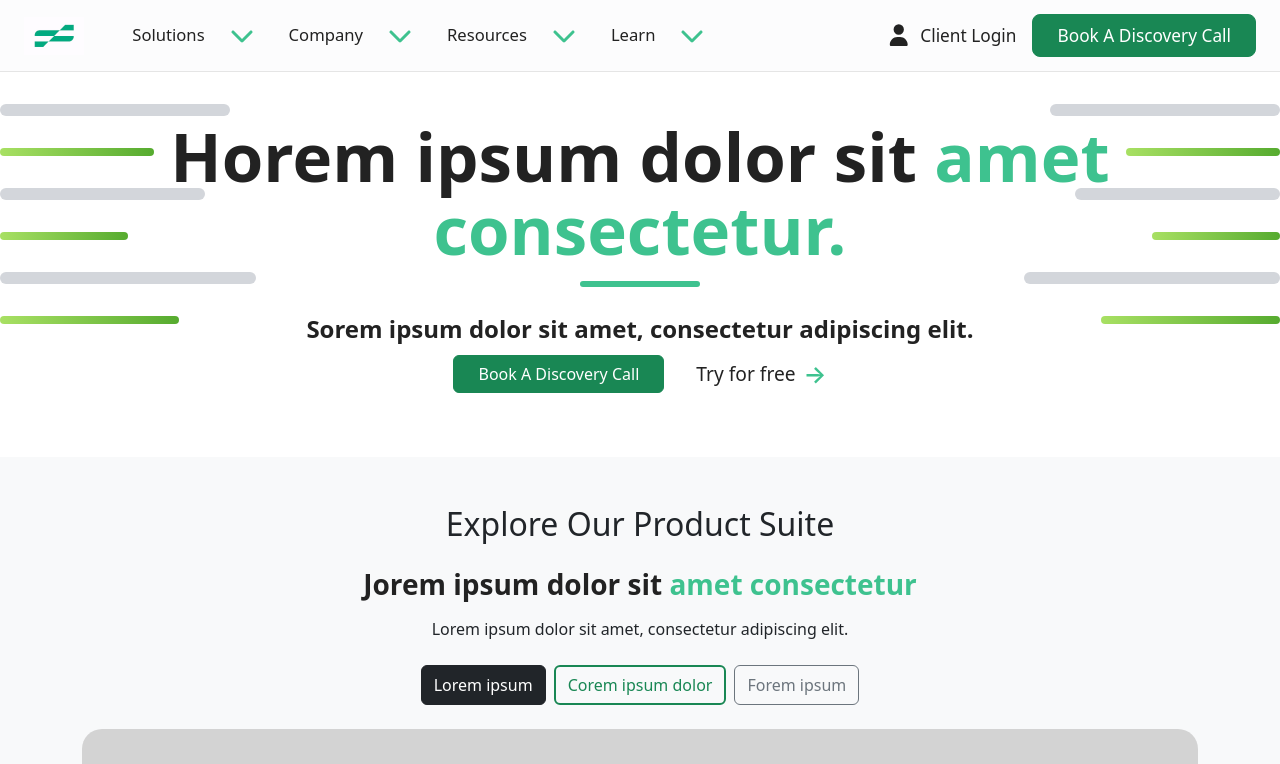
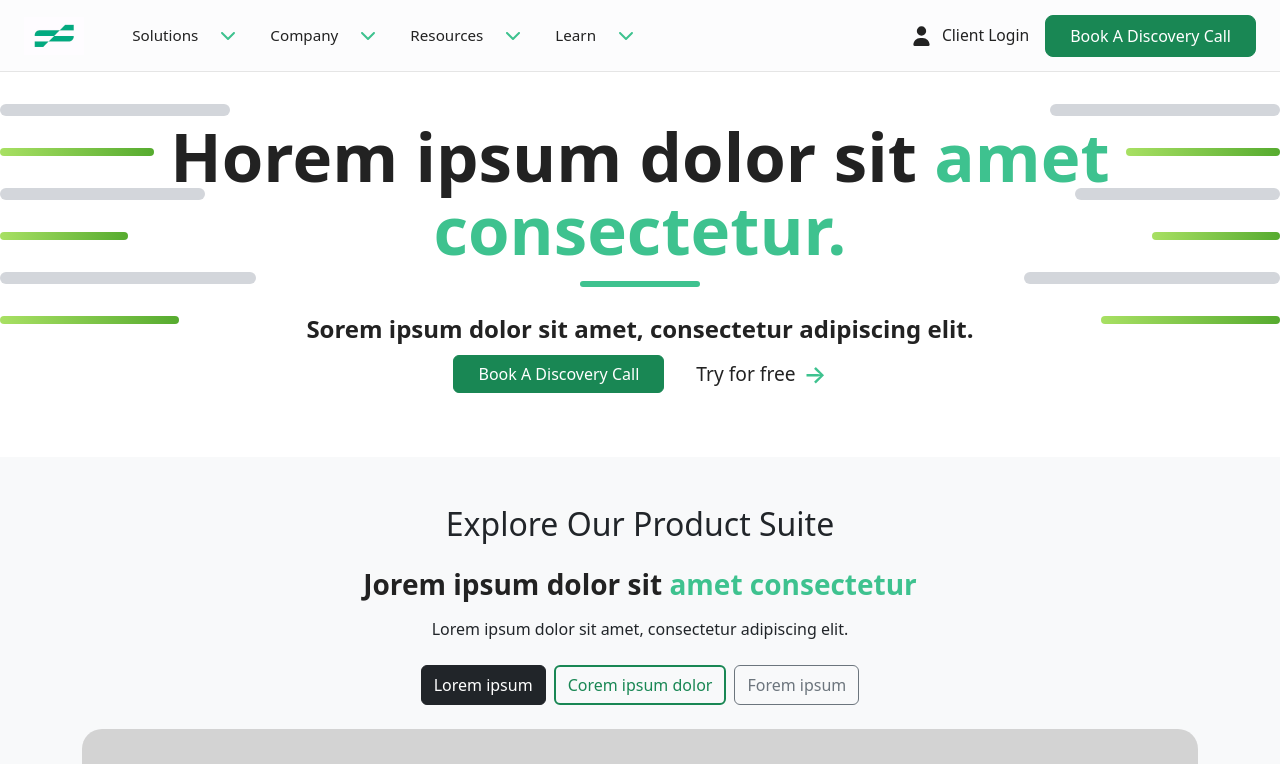
Before and after one commit to ericgonzadev/TP-Agency-Challenge, a React (Create React App) app: page / in a window 1280 px wide. Shown: the top 764 px of the page. Built offline with nearby package versions, Linux system fonts and the light colour scheme.

Commit message:
Navbar stlying changes

```diff
--- a/src/Navbar.js
+++ b/src/Navbar.js
@@ -38,10 +38,10 @@ const Navbar = () => {
                   role="button"
                   data-bs-toggle="dropdown"
                   aria-expanded="false"
-                  style={{ color: '#222', fontWeight: 500, fontSize: '1.04rem', gap: 12 }}
+                  style={{ color: '#222', fontWeight: 500, fontSize: '0.95rem', gap: 12 }}
                 >
                   {link.label}
-                  <FontAwesomeIcon icon={faChevronDown} style={{ color: '#3ec28f', fontSize: 24, marginLeft: 10 }} />
+                  <FontAwesomeIcon icon={faChevronDown} style={{ color: '#3ec28f', fontSize: 16, marginLeft: 8 }} />
                 </a>
                 <ul className="dropdown-menu" aria-labelledby={`navbarDropdown${idx}`}>
                   <li><a className="dropdown-item" href="#">Action</a></li>
@@ -51,11 +51,11 @@ const Navbar = () => {
             ))}
           </ul>
           <div className="d-flex align-items-center gap-3 ms-lg-4 mt-3 mt-lg-0">
-            <a href="#" className="d-flex align-items-center" style={{ color: '#222', fontWeight: 500, fontSize: '1.08rem', textDecoration: 'none' }}>
-              <FontAwesomeIcon icon={faUser} className="me-2" style={{ fontSize: 22 }} />
+            <a href="#" className="d-flex align-items-center" style={{ color: '#222', fontWeight: 500, fontSize: '0.98rem', textDecoration: 'none' }}>
+              <FontAwesomeIcon icon={faUser} className="me-2" style={{ fontSize: 20 }} />
               Client Login
             </a>
-            <a href="#" className="btn btn-success px-4 py-2" style={{ borderRadius: 8, fontWeight: 500, fontSize: '1.08rem', minWidth: 190 }}>
+            <a href="#" className="btn btn-success px-4 py-2" style={{ borderRadius: 8, fontWeight: 500, fontSize: '1rem', minWidth: 170 }}>
               Book A Discovery Call
             </a>
           </div>
```
